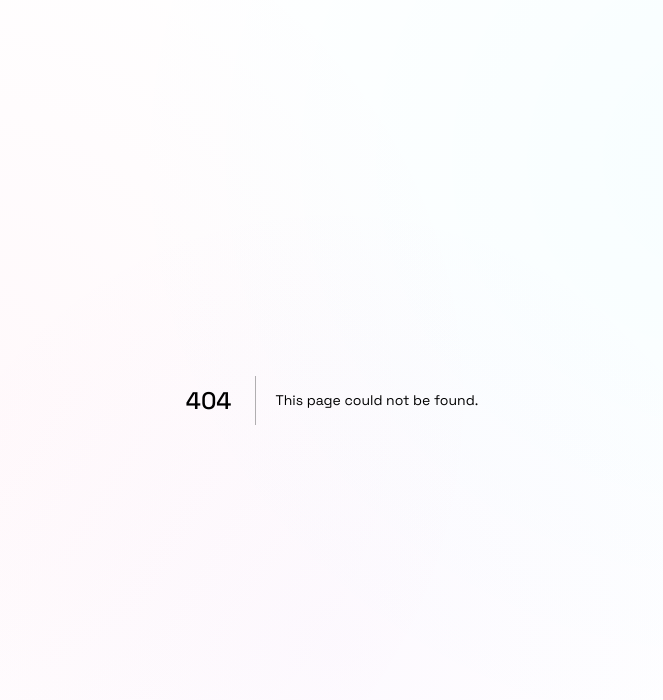
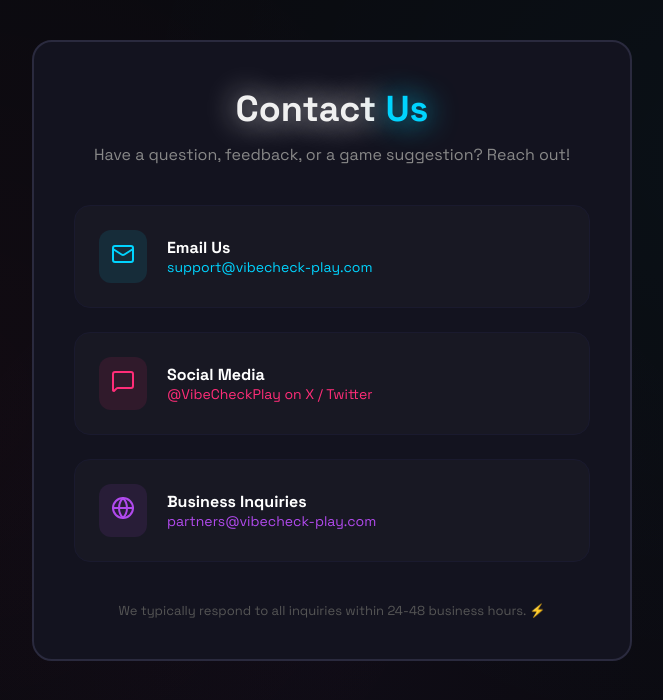
Before and after one commit to Ragskrp/vibe-check-enhanced, a Next.js app: page /contact in a window 1280 px wide. Before the commit this address had no page. Shown: the top 700 px of the page, without its empty margins (308-971 px from the left). Built offline with nearby package versions, Linux system fonts and the light colour scheme.

Commit message:
Add mandatory compliance pages: About Us, Contact Us, and Privacy Policy for AdSense approval

```diff
--- a/app/components/SiteLayout.js
+++ b/app/components/SiteLayout.js
@@ -67,6 +67,11 @@ export default function SiteLayout({ children }) {
               </Link>
             ))}
           </div>
+          <div className="footer-links">
+            <Link href="/about">About Us</Link>
+            <Link href="/contact">Contact Us</Link>
+            <Link href="/privacy">Privacy Policy</Link>
+          </div>
           <div className="footer-tagline">
             Play daily • Share with friends • Come back tomorrow for new vibes ⚡
           </div>
--- /dev/null
+++ b/app/contact/page.js
@@ -0,0 +1,81 @@
+'use client';
+
+import { Mail, Globe, MessageSquare } from 'lucide-react';
+
+export default function ContactPage() {
+  return (
+    <div className="page-container animate-fade-in">
+      <div className="card" style={{ maxWidth: '600px', margin: '0 auto', padding: '40px', textAlign: 'center' }}>
+        <h1 className="game-title" style={{ fontSize: '36px', marginBottom: '12px' }}>
+          Contact <span style={{ color: '#00d4ff' }}>Us</span>
+        </h1>
+        <p style={{ color: '#888', marginBottom: '40px' }}>
+          Have a question, feedback, or a game suggestion? Reach out!
+        </p>
+
+        <div style={{ display: 'flex', flexDirection: 'column', gap: '24px' }}>
+          <div style={{
+            background: 'rgba(255, 255, 255, 0.02)',
+            padding: '24px',
+            borderRadius: '16px',
+            border: '1px solid #1a1a2e',
+            display: 'flex',
+            alignItems: 'center',
+            gap: '20px',
+            textAlign: 'left'
+          }}>
+            <div style={{ background: 'rgba(0, 212, 255, 0.1)', padding: '12px', borderRadius: '12px' }}>
+              <Mail color="#00d4ff" size={24} />
+            </div>
+            <div>
+              <div style={{ fontWeight: 800, color: '#fff' }}>Email Us</div>
+              <div style={{ color: '#00d4ff', fontSize: '14px' }}>support@vibecheck-play.com</div>
+            </div>
+          </div>
+
+          <div style={{
+            background: 'rgba(255, 255, 255, 0.02)',
+            padding: '24px',
+            borderRadius: '16px',
+            border: '1px solid #1a1a2e',
+            display: 'flex',
+            alignItems: 'center',
+            gap: '20px',
+            textAlign: 'left'
+          }}>
+            <div style={{ background: 'rgba(255, 45, 120, 0.1)', padding: '12px', borderRadius: '12px' }}>
+              <MessageSquare color="#ff2d78" size={24} />
+            </div>
+            <div>
+              <div style={{ fontWeight: 800, color: '#fff' }}>Social Media</div>
+              <div style={{ color: '#ff2d78', fontSize: '14px' }}>@VibeCheckPlay on X / Twitter</div>
+            </div>
+          </div>
+
+          <div style={{
+            background: 'rgba(255, 255, 255, 0.02)',
+            padding: '24px',
+            borderRadius: '16px',
+            border: '1px solid #1a1a2e',
+            display: 'flex',
+            alignItems: 'center',
+            gap: '20px',
+            textAlign: 'left'
+          }}>
+            <div style={{ background: 'rgba(177, 74, 237, 0.1)', padding: '12px', borderRadius: '12px' }}>
+              <Globe color="#b14aed" size={24} />
+            </div>
+            <div>
+              <div style={{ fontWeight: 800, color: '#fff' }}>Business Inquiries</div>
+              <div style={{ color: '#b14aed', fontSize: '14px' }}>partners@vibecheck-play.com</div>
+            </div>
+          </div>
+        </div>
+
+        <p style={{ marginTop: '40px', color: '#555', fontSize: '13px' }}>
+          We typically respond to all inquiries within 24-48 business hours. ⚡
+        </p>
+      </div>
+    </div>
+  );
+}
```
Also changed, not shown: app/about/page.js (added, +47 -0 lines), app/privacy/page.js (added, +58 -0 lines).
